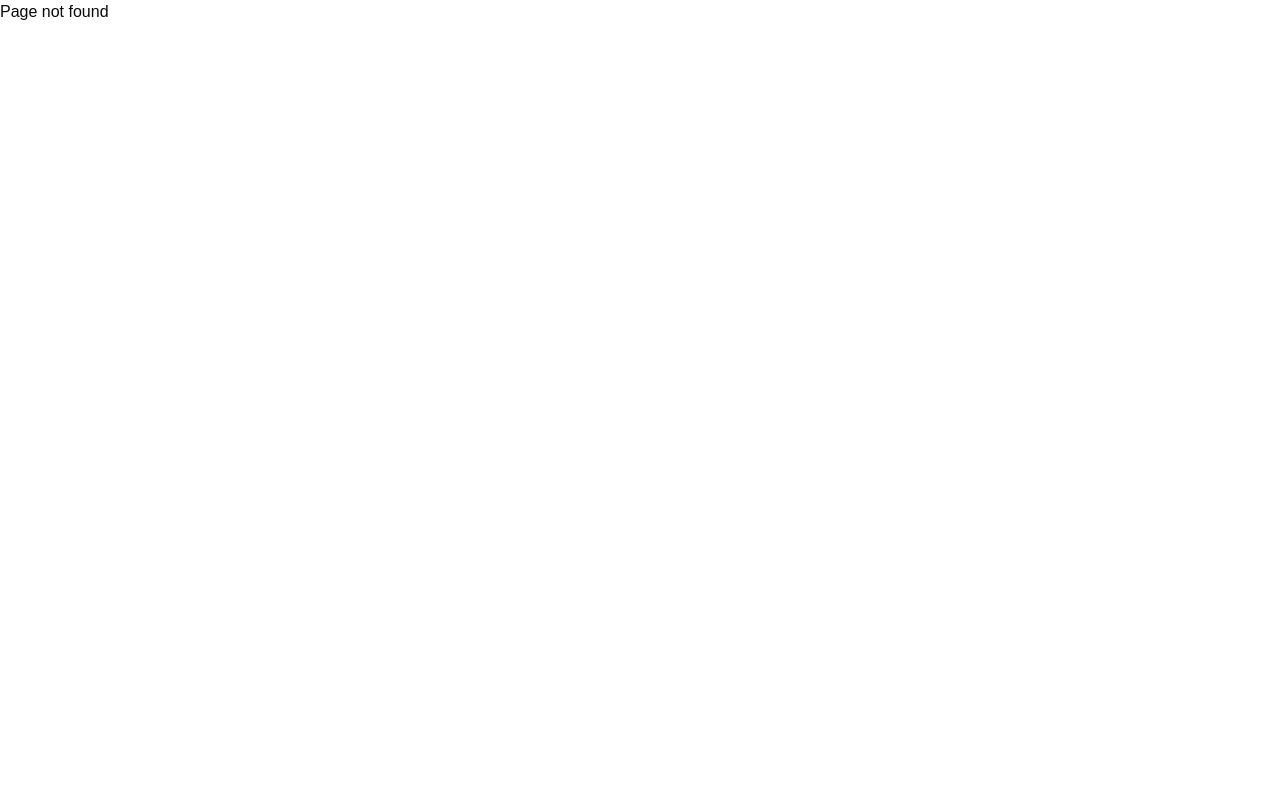
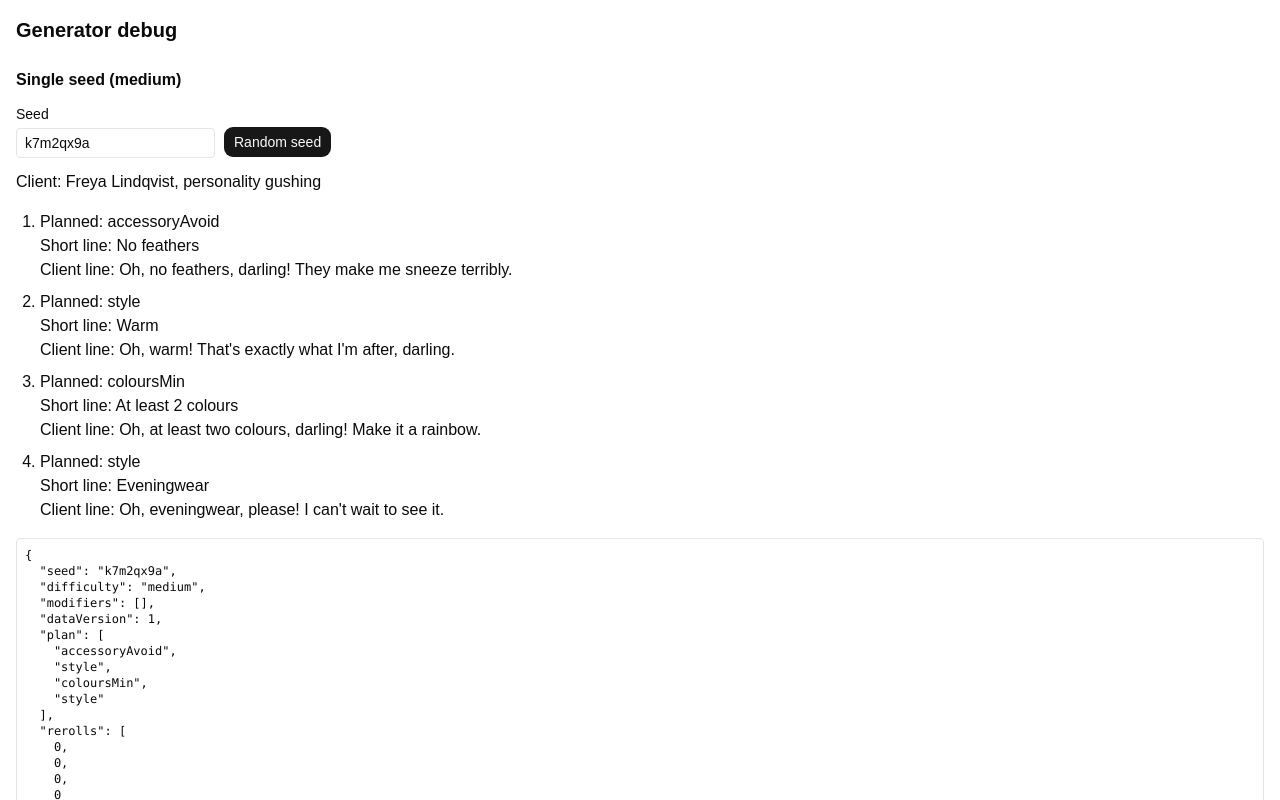
Before and after one commit to Theosaurus-Rex/tailor-made, a React (Vite) app: page /debug in a window 1280 px wide. Before the commit this address had no page. Shown: the top 800 px of the page. Built offline with nearby package versions, Linux system fonts and the light colour scheme.

Commit message:
feat: add a dev-only debug page for the generator

```diff
--- a/src/App.tsx
+++ b/src/App.tsx
@@ -1,3 +1,4 @@
+import { lazy, Suspense } from "react";
 import { Route, Routes } from "react-router";
 
 import { AboutScreen } from "@/features/about/AboutScreen";
@@ -6,6 +7,12 @@ import { GeneratorScreen } from "@/features/generator/GeneratorScreen";
 import { NotFoundScreen } from "@/features/not-found/NotFoundScreen";
 import { SharedChallengeScreen } from "@/features/shared-challenge/SharedChallengeScreen";
 
+const DebugScreen = import.meta.env.DEV
+  ? lazy(() =>
+      import("@/features/debug/DebugScreen").then((module) => ({ default: module.DebugScreen })),
+    )
+  : null;
+
 export function App() {
   return (
     <Routes>
@@ -13,6 +20,16 @@ export function App() {
       <Route path="/daily" element={<DailyScreen />} />
       <Route path="/c" element={<SharedChallengeScreen />} />
       <Route path="/about" element={<AboutScreen />} />
+      {DebugScreen && (
+        <Route
+          path="/debug"
+          element={
+            <Suspense fallback={null}>
+              <DebugScreen />
+            </Suspense>
+          }
+        />
+      )}
       <Route path="*" element={<NotFoundScreen />} />
     </Routes>
   );
--- /dev/null
+++ b/src/features/debug/DebugScreen.tsx
@@ -0,0 +1,161 @@
+import { useState } from "react";
+
+import { Button } from "@/components/ui/button";
+import type { Challenge } from "@/domain/challenge";
+import { clientFromSeed } from "@/domain/client";
+import { clientLine, lineRandomFor } from "@/domain/client-line";
+import { generate } from "@/domain/generate";
+import { deriveSeed } from "@/domain/random";
+import { isValidSeed, SEED_ALPHABET, SEED_LENGTH } from "@/domain/seed";
+import { shortLine } from "@/domain/short-line";
+import { newSeed } from "@/lib/new-seed";
+
+const BATCH_SIZE = 50;
+const START_SEED = "k7m2qx9a";
+
+const rerollCountOf = (challenge: Challenge, slot: number) => challenge.rerolls[slot] ?? 0;
+
+const batchSeed = (start: number, index: number) =>
+  Array.from(deriveSeed("debug-batch", start + index).slice(0, SEED_LENGTH))
+    .map((char) => SEED_ALPHABET[parseInt(char, 36) % SEED_ALPHABET.length])
+    .join("");
+
+const generateFor = (seed: string): Challenge =>
+  generate({ seed, difficulty: "medium", modifiers: [], dataVersion: 1 });
+
+const describeError = (error: unknown) => (error instanceof Error ? error.message : String(error));
+
+function SingleView({ seed }: { seed: string }) {
+  let challenge: Challenge;
+  try {
+    challenge = generateFor(seed);
+  } catch (error) {
+    return <p role="alert">Could not generate: {describeError(error)}</p>;
+  }
+  const client = clientFromSeed(seed);
+  return (
+    <div className="space-y-4">
+      <p>
+        Client: {client.name}, personality {client.personality}
+        {client.kind ? `, kind ${client.kind}` : ""}
+      </p>
+      <ol className="list-decimal space-y-2 pl-6">
+        {challenge.directions.map((direction, slot) => (
+          <li key={slot}>
+            <div>Planned: {challenge.plan[slot]}</div>
+            {direction ? (
+              <>
+                <div>Short line: {shortLine(direction)}</div>
+                <div>
+                  Client line:{" "}
+                  {clientLine(
+                    direction,
+                    client.personality,
+                    lineRandomFor(seed, slot, rerollCountOf(challenge, slot)),
+                  )}
+                </div>
+              </>
+            ) : (
+              <div>(empty slot)</div>
+            )}
+          </li>
+        ))}
+      </ol>
+      <pre className="overflow-x-auto rounded border p-2 text-xs">
+        {JSON.stringify(challenge, null, 2)}
+      </pre>
+    </div>
+  );
+}
+
+function batchRow(seed: string) {
+  try {
+    const lines = generateFor(seed).directions.map((direction) =>
+      direction ? shortLine(direction) : "(empty slot)",
+    );
+    const { name, personality } = clientFromSeed(seed);
+    return { name, personality, lines: lines.join(" / ") };
+  } catch (error) {
+    return { name: "", personality: "", lines: `Error: ${describeError(error)}` };
+  }
+}
+
+function BatchView({ start, onPick }: { start: number; onPick: (seed: string) => void }) {
+  const seeds = Array.from({ length: BATCH_SIZE }, (_, index) => batchSeed(start, index));
+  return (
+    <table className="w-full border-collapse text-left text-sm">
+      <thead>
+        <tr>
+          <th scope="col">Seed</th>
+          <th scope="col">Client</th>
+          <th scope="col">Personality</th>
+          <th scope="col">Short lines</th>
+        </tr>
+      </thead>
+      <tbody>
+        {seeds.map((seed) => {
+          const row = batchRow(seed);
+          return (
+            <tr key={seed} className="border-t">
+              <td>
+                <Button variant="link" size="sm" onClick={() => onPick(seed)}>
+                  {seed}
+                </Button>
+              </td>
+              <td>{row.name}</td>
+              <td>{row.personality}</td>
+              <td>{row.lines}</td>
+            </tr>
+          );
+        })}
+      </tbody>
+    </table>
+  );
+}
+
+export function DebugScreen() {
+  const [seed, setSeed] = useState(START_SEED);
+  const [batchStart, setBatchStart] = useState(0);
+
+  return (
+    <main className="space-y-6 p-4">
+      <h1 className="text-xl font-semibold">Generator debug</h1>
+      <section aria-labelledby="single-heading" className="space-y-3">
+        <h2 id="single-heading" className="font-semibold">
+          Single seed (medium)
+        </h2>
+        <div className="flex flex-wrap items-end gap-2">
+          <label className="flex flex-col gap-1 text-sm">
+            Seed
+            <input
+              className="rounded border px-2 py-1"
+              value={seed}
+              onChange={(event) => setSeed(event.target.value)}
+            />
+          </label>
+          <Button onClick={() => setSeed(newSeed())}>Random seed</Button>
+        </div>
+        {isValidSeed(seed) ? (
+          <SingleView seed={seed} />
+        ) : (
+          <p role="alert">That is not a valid seed.</p>
+        )}
+      </section>
+      <section aria-labelledby="batch-heading" className="space-y-3">
+        <h2 id="batch-heading" className="font-semibold">
+          Batch
+        </h2>
+        <label className="flex flex-col gap-1 text-sm">
+          Batch start
+          <input
+            type="number"
+            className="w-32 rounded border px-2 py-1"
+            value={batchStart}
+            onChange={(event) => setBatchStart(Number(event.target.value) || 0)}
+          />
+        </label>
+        <BatchView start={batchStart} onPick={setSeed} />
+      </section>
+    </main>
+  );
+}
```
Also changed, not shown: 2 other files (tests, documents, lock files or other folders).
